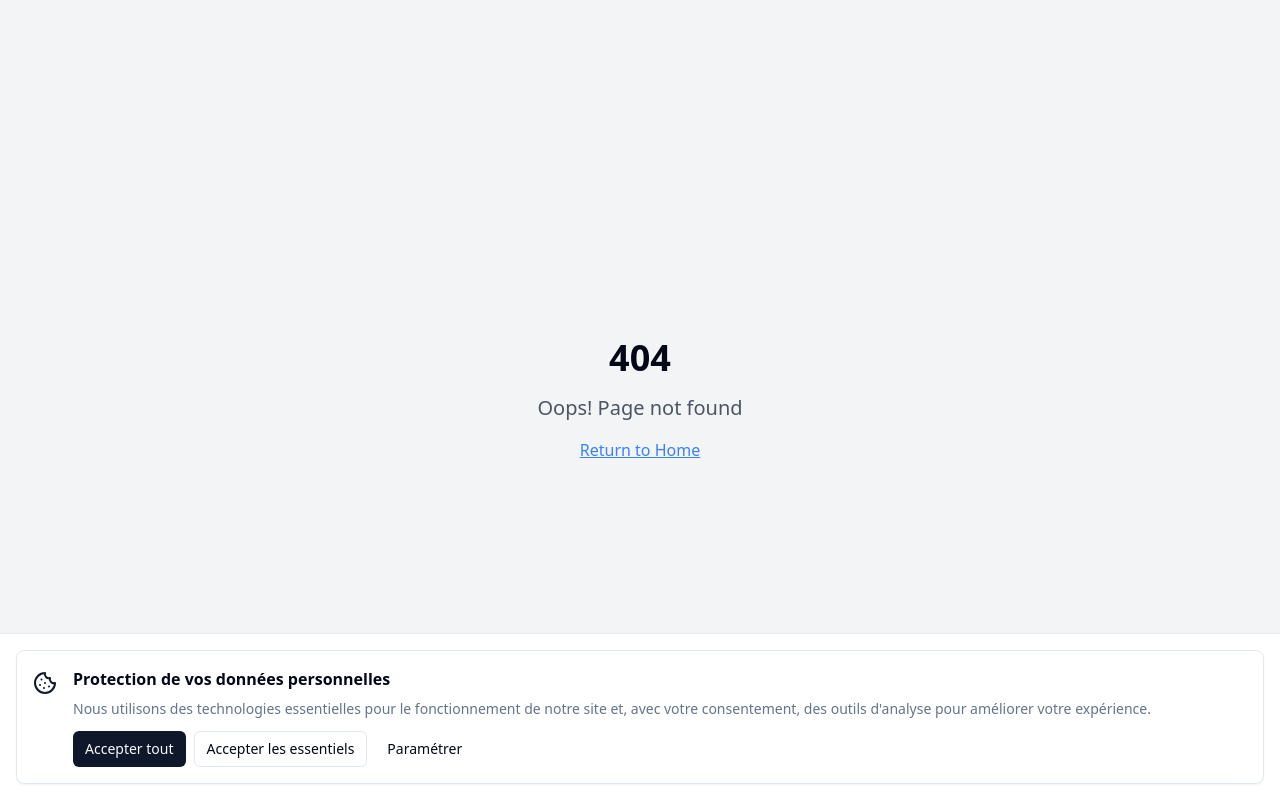
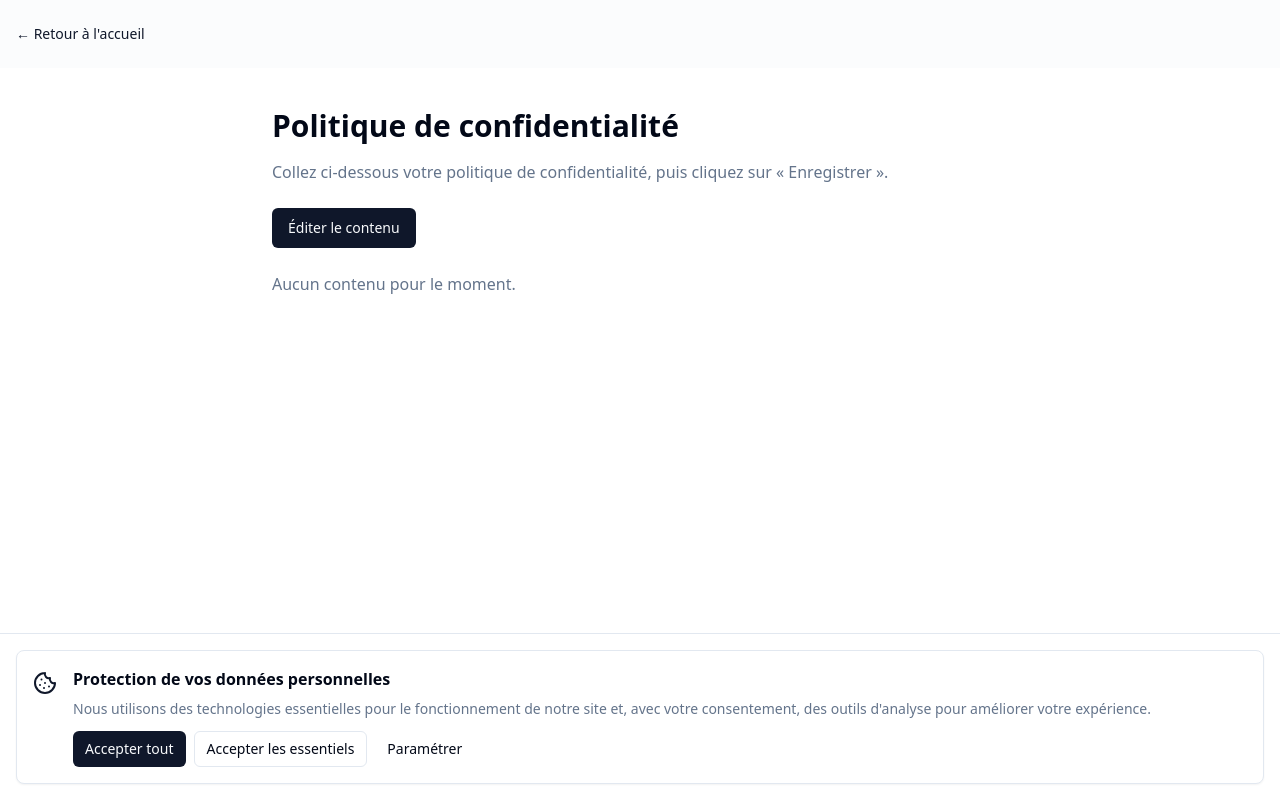
Before and after one commit to iliasrem/jab-ready-form, a React (Vite) app: page /politique-de-confidentialite in a window 1280 px wide. Built offline with nearby package versions, Linux system fonts and the light colour scheme.

Commit message:
Create privacy policy page
Create a new page for the privacy policy where the user can paste the text. Update the footer link to point to this new page.

```diff
--- a/src/App.tsx
+++ b/src/App.tsx
@@ -10,6 +10,7 @@ import AdminDashboard from "./pages/AdminDashboard";
 import Calendar from "./pages/Calendar";
 import PatientBooking from "./pages/PatientBooking";
 import NotFound from "./pages/NotFound";
+import PrivacyPolicy from "./pages/PrivacyPolicy";
 
 const queryClient = new QueryClient();
 
@@ -37,6 +38,7 @@ const App = () => (
             } />
 
             {/* ADD ALL CUSTOM ROUTES ABOVE THE CATCH-ALL "*" ROUTE */}
+            <Route path="/politique-de-confidentialite" element={<PrivacyPolicy />} />
             <Route path="*" element={<NotFound />} />
           </Routes>
           <GdprBanner />
--- a/src/pages/PatientBooking.tsx
+++ b/src/pages/PatientBooking.tsx
@@ -317,14 +317,12 @@ const PatientBooking = () => {
             </a>
           </p>
           <p>
-            <a
-              href="/lovable-uploads/politique-de-confidentialite.pdf"
-              target="_blank"
-              rel="noopener noreferrer"
+            <Link
+              to="/politique-de-confidentialite"
               className="text-primary hover:underline"
             >
-              Politique de confidentialité (PDF)
-            </a>
+              Politique de confidentialité
+            </Link>
           </p>
         </div>
       </div>
--- /dev/null
+++ b/src/pages/PrivacyPolicy.tsx
@@ -0,0 +1,105 @@
+import { useEffect, useState } from "react";
+import { Link } from "react-router-dom";
+import { Button } from "@/components/ui/button";
+
+function setOrUpdateMeta(name: string, content: string) {
+  const existing = document.head.querySelector(`meta[name="${name}"]`) as HTMLMetaElement | null;
+  if (existing) existing.setAttribute("content", content);
+  else {
+    const meta = document.createElement("meta");
+    meta.setAttribute("name", name);
+    meta.setAttribute("content", content);
+    document.head.appendChild(meta);
+  }
+}
+
+function setOrUpdateCanonical(href: string) {
+  const existing = document.head.querySelector("link[rel=canonical]") as HTMLLinkElement | null;
+  if (existing) existing.setAttribute("href", href);
+  else {
+    const link = document.createElement("link");
+    link.setAttribute("rel", "canonical");
+    link.setAttribute("href", href);
+    document.head.appendChild(link);
+  }
+}
+
+const STORAGE_KEY = "privacyPolicyContent";
+
+export default function PrivacyPolicy() {
+  const [content, setContent] = useState<string>("");
+  const [editing, setEditing] = useState<boolean>(false);
+
+  useEffect(() => {
+    document.title = "Politique de confidentialité | Pharmacie Remili-Bastin";
+    setOrUpdateMeta(
+      "description",
+      "Politique de confidentialité de la Pharmacie Remili-Bastin."
+    );
+    setOrUpdateCanonical(window.location.href);
+
+    const saved = localStorage.getItem(STORAGE_KEY);
+    if (saved) setContent(saved);
+  }, []);
+
+  const handleSave = () => {
+    localStorage.setItem(STORAGE_KEY, content);
+    setEditing(false);
+  };
+
+  return (
+    <div className="min-h-screen bg-background">
+      <header className="bg-muted/30">
+        <div className="container mx-auto px-4 py-6">
+          <nav className="text-sm">
+            <Link to="/" className="text-primary hover:underline">
+              ← Retour à l'accueil
+            </Link>
+          </nav>
+        </div>
+      </header>
+
+      <main className="container mx-auto px-4 py-10 max-w-3xl">
+        <h1 className="text-3xl font-bold mb-4">Politique de confidentialité</h1>
+        <p className="text-muted-foreground mb-6">
+          Collez ci-dessous votre politique de confidentialité, puis cliquez sur « Enregistrer ».
+        </p>
+
+        <section className="space-y-6">
+          <div className="flex items-center gap-3">
+            <Button variant={editing ? "secondary" : "default"} onClick={() => setEditing((v) => !v)}>
+              {editing ? "Quitter le mode édition" : "Éditer le contenu"}
+            </Button>
+            {editing && (
+              <Button variant="outline" onClick={handleSave}>
+                Enregistrer
+              </Button>
+            )}
+          </div>
+
+          {editing ? (
+            <div className="space-y-2">
+              <textarea
+                value={content}
+                onChange={(e) => setContent(e.target.value)}
+                className="w-full h-80 p-4 rounded-md border bg-background text-foreground"
+                placeholder="Collez ici le texte de votre politique de confidentialité..."
+              />
+              <p className="text-xs text-muted-foreground">
+                Astuce: le contenu est sauvegardé dans votre navigateur (localStorage).
+              </p>
+            </div>
+          ) : (
+            <article className="prose prose-sm md:prose-base max-w-none text-foreground">
+              {content ? (
+                <div className="whitespace-pre-line">{content}</div>
+              ) : (
+                <p className="text-muted-foreground">Aucun contenu pour le moment.</p>
+              )}
+            </article>
+          )}
+        </section>
+      </main>
+    </div>
+  );
+}
```
